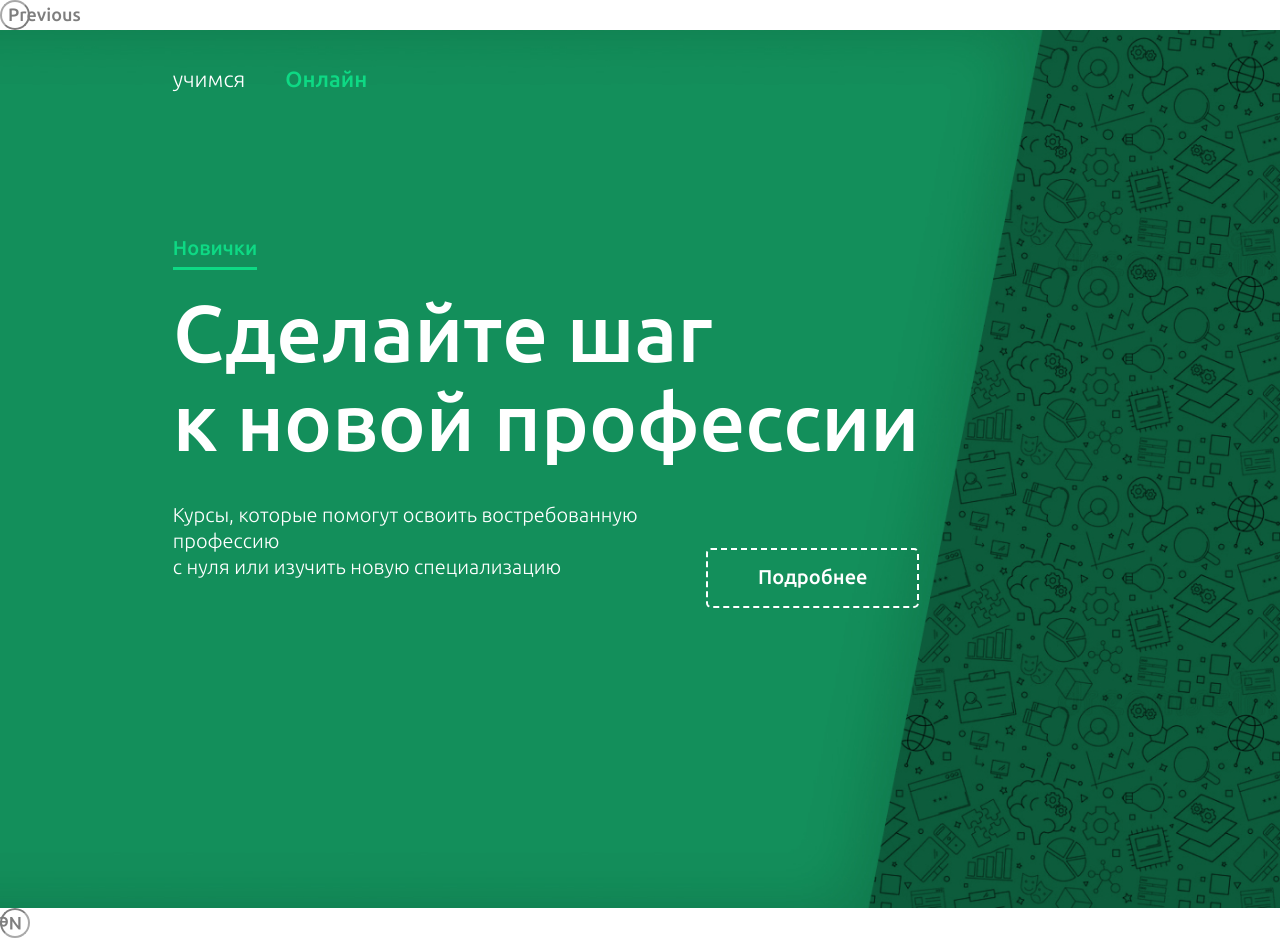
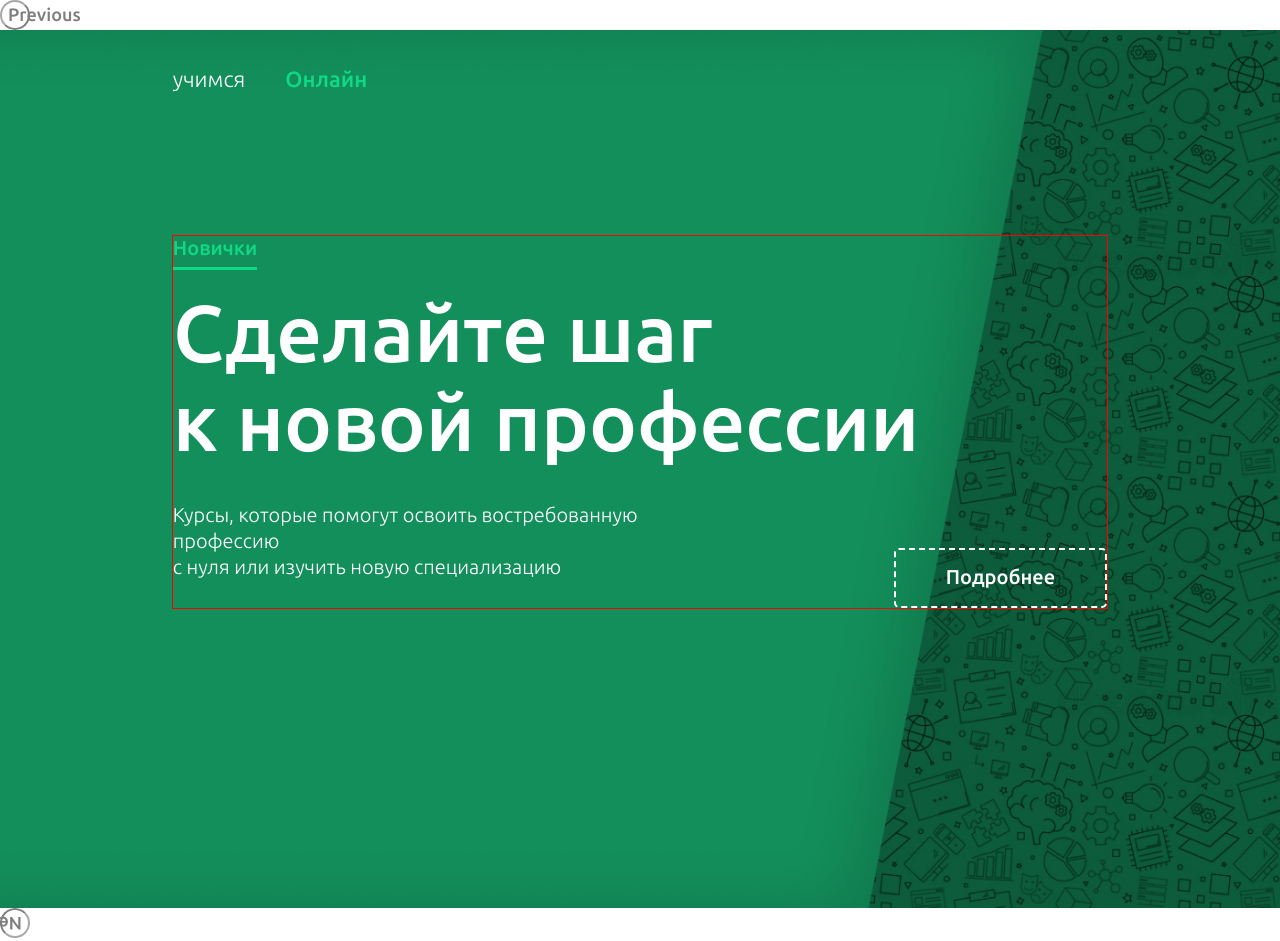
Before and after one commit to Lana-nnov/study, a website: page source/index.html in a window 1280 px wide. Shown: the top 941 px of the page. Drawn offline with nearby package versions, Linux system fonts and the light colour scheme; files that its build step writes are made by us from their sources.

Commit message:
second commit

```diff
--- a/source/sass/blocks/notice.scss
+++ b/source/sass/blocks/notice.scss
@@ -268,7 +268,9 @@
 
     .notice__wrap {
         left: 13.5%;
+        right: 13.5%;
         top: 23.5%;
+        outline: 1px solid red;
     }
 
     .notice__slider .slick-next, .notice__slider .slick-prev {
@@ -372,6 +374,7 @@
         width: 1400px;
         margin: 0 auto;
         left: 0;
+        right: 0;
         top: 27.5%;
     }
 
```
